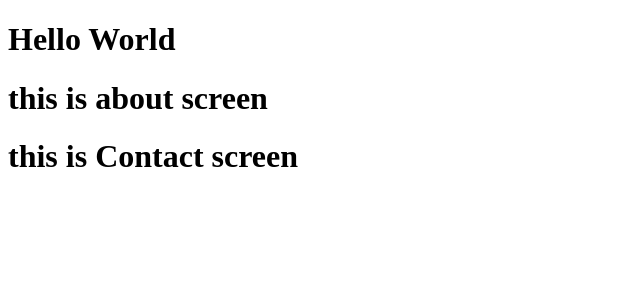
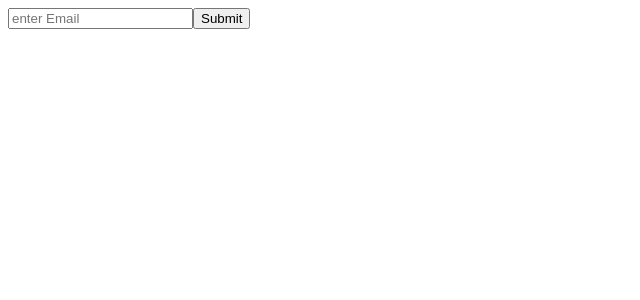
Before and after one commit to py-pankaj-ydv-7/React-Crass-Course-27-sept-2025, a React (Create React App) app in the folder TGReactCrassCourse/myapp/: page / in a window 1280 px wide. Shown: the top 300 px of the page, without its empty margins (0-640 px from the left). Built offline with nearby package versions, Linux system fonts and the light colour scheme.

Commit message:
form handling in react

```diff
--- a/TGReactCrassCourse/myapp/src/App.js
+++ b/TGReactCrassCourse/myapp/src/App.js
@@ -1,15 +1,19 @@
-import logo from './logo.svg';
+
 import './App.css';
 import About from './screens/About';
-import Contact from './Contact';
+import RegisterScreen from './screens/RegisterScreen';
+// import Contact from './Contact';
+// import Title from './components/Title';
 
 function App() {
   return (
     <div>
 
-      <h1>Hello World</h1>
-      <About/>
-      <Contact/>
+      {/* <h1>Hello World</h1> */}
+      {/* <About/> */}
+      <RegisterScreen/>
+      {/* <Title/> */}
+      {/* <Contact/> */}
     </div>
   );
 }
--- /dev/null
+++ b/TGReactCrassCourse/myapp/src/components/Title.js
@@ -0,0 +1,27 @@
+import React from 'react'
+
+// code optimization tips
+
+//1. Props - Object
+
+const Title = ({name, ContactNumber, schoolName, collegeName, rollNo}) => {
+  return (
+    <>
+    {/* <h1>this is about screen</h1>     */}
+    <h2 style={{fontSize:60, color:"red"}} >{name}</h2> {/* whenever we get a name from the screen, we can pass it intio the component over here!  */}
+    <h2 style={{fontSize:60, color:"red"}} >{name}</h2>
+    <h2 style={{fontSize:60, color:"red"}} >{ContactNumber}</h2>
+    <h2 style={{fontSize:60, color:"red"}} >{schoolName}</h2>
+    <h2 style={{fontSize:60, color:"red"}} >{collegeName}</h2>
+    <h2 style={{fontSize:60, color:"red"}} >{rollNo}</h2>
+    <h2 style={{fontSize:60, color:"red"}} >{name}</h2>
+    <h2 style={{fontSize:60, color:"red"}} >{name}</h2>
+    <h2 style={{fontSize:60, color:"red"}} >{name}</h2>
+    <h2 style={{fontSize:60, color:"red"}} >{name}</h2>
+
+
+    </>
+  )
+}
+
+export default Title;
--- /dev/null
+++ b/TGReactCrassCourse/myapp/src/components/UnorderedList.js
@@ -0,0 +1,16 @@
+import React from 'react'
+
+const UnorderedList = () => {
+  return (
+    <div>
+        <ul>
+            <li>Item 1</li>
+            <li>Item 2</li>
+            <li>Item 3</li>
+            <li>Item 4</li>
+        </ul>
+    </div>
+  );
+}
+
+export default UnorderedList;
--- a/TGReactCrassCourse/myapp/src/screens/About.js
+++ b/TGReactCrassCourse/myapp/src/screens/About.js
@@ -1,9 +1,17 @@
 // Boilerplate Code:
 import React from "react";
+import Title from "../components/Title";
+// import UnorderedList from "../components/UnorderedList";
 
 function About(){
-    return <h1>this is about screen</h1>
-
+    return(
+        <div>
+        <Title name="NOde js core concepts" collegeName={"Amity"} schoolName={"DPS"} rollNo={"21"} ContactNumber={"1234567890"} />
+        {/* <UnorderedList/>        */}
+        <Title name="NOde js Guids"/>
+        <Title name="General"/>
+        </div>
+    )
 }
 
 export default About;
--- /dev/null
+++ b/TGReactCrassCourse/myapp/src/screens/RegisterScreen.js
@@ -0,0 +1,21 @@
+import React from 'react'
+
+function RegisterScreen() {
+  let handleClick=(e)=>{
+     e.preventDefault();  // Do not Reload the screen on calling this function
+    console.log("Hello World!");
+
+  }
+  return (
+    <div>
+      <form>
+
+        <input type="email" placeholder='enter Email' />
+        <button onClick={handleClick}>Submit</button>
+        </form>
+    </div>
+
+  )
+}
+
+export default RegisterScreen;
```
